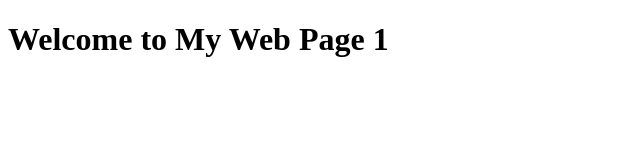
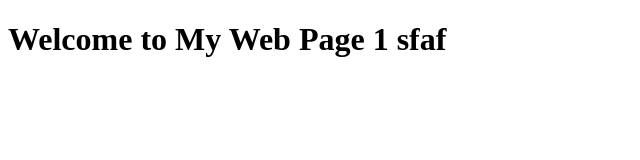
Before and after one commit to xeghepsaigon/test, a plain HTML site: page index.html in a window 1280 px wide. Shown: the whole page, without its empty margins (0-640 px from the left). Drawn offline with Linux system fonts and the light colour scheme.

Commit message:
zxzx
vzxvzxvz

```diff
--- a/index.html
+++ b/index.html
@@ -6,5 +6,5 @@
     <title>My Web Page</title>
 </head>
 <body>
-    <h1>Welcome to My Web Page 1</h1>
+    <h1>Welcome to My Web Page 1 sfaf</h1>
 </body>
```
